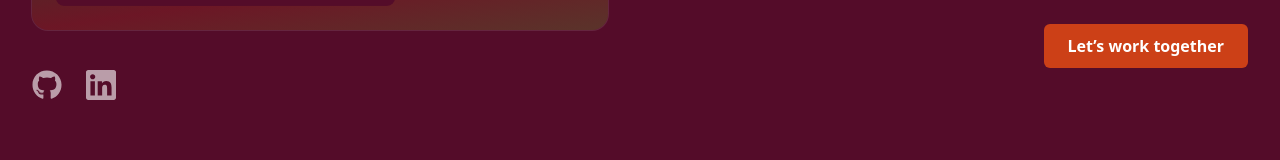
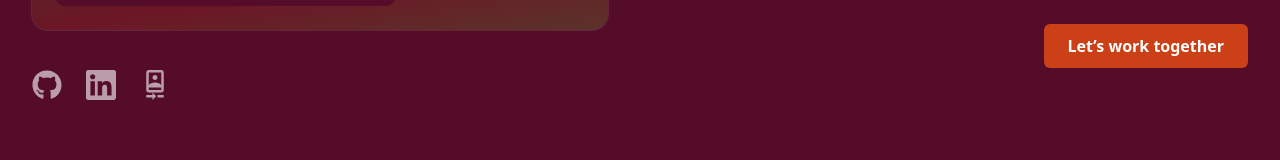
Before and after one commit to andle18/Portfolio, a React (Vite) app: page / in a window 1280 px wide. Shown: the part 3177-3337 px from the top of the page. Built offline with nearby package versions, Linux system fonts and the light colour scheme; no server answers.

Commit message:
Add analytics tracking to contact form

```diff
--- a/src/components/Contact.tsx
+++ b/src/components/Contact.tsx
@@ -2,7 +2,8 @@ import { FaGithub } from "react-icons/fa";
 import { SiLinkedin } from "react-icons/si";
 import { useState } from "react";
 import { collection, addDoc, serverTimestamp } from "firebase/firestore";
-import { db } from "../lib/firebase";
+import { db, trackEvent } from "../lib/firebase";
+import { MdOutlineCameraFront } from "react-icons/md";
 
 type FormState = {
   firstName: string;
@@ -67,10 +68,12 @@ export default function Contact() {
         email: "",
         message: "",
       });
+      void trackEvent("contact_form_submit", { status: "success" });
 
       setTimeout(() => setSuccess(false), 4000);
     } catch (error) {
       console.error("Error sending message:", error);
+      void trackEvent("contact_form_submit", { status: "error" });
       setSubmitError(
         "No se pudo enviar. Revisa tus reglas de Firestore o tu conexión.",
       );
@@ -129,6 +132,12 @@ export default function Contact() {
               href="https://github.com/andle18"
               target="_blank"
               rel="noopener noreferrer"
+              onClick={() =>
+                void trackEvent("social_click", {
+                  platform: "github",
+                  source: "contact_section",
+                })
+              }
               className="text-white/60 hover:text-white"
             >
               <FaGithub className="text-3xl" />
@@ -138,9 +147,29 @@ export default function Contact() {
               href="https://www.linkedin.com/in/andres-gomes-7426723a9/"
               target="_blank"
               rel="noopener noreferrer"
+              onClick={() =>
+                void trackEvent("social_click", {
+                  platform: "linkedin",
+                  source: "contact_section",
+                })
+              }
               className="text-white/60 hover:text-white"
             >
               <SiLinkedin className="text-3xl" />
+            </a>
+            <a
+              href="https://personalphotography.vercel.app/"
+              target="_blank"
+              rel="noopener noreferrer"
+              onClick={() =>
+                void trackEvent("social_click", {
+                  platform: "instagram",
+                  source: "contact_section",
+                })
+              }
+              className="text-white/60 hover:text-white"
+            >
+              <MdOutlineCameraFront className="text-3xl" />
             </a>
           </div>
         </div>
@@ -212,7 +241,6 @@ export default function Contact() {
             <div className="sm:col-span-2 flex justify-end">
               <button
                 type="submit"
-                onClick={handleSubmit}
                 disabled={loading}
                 className="rounded-md bg-accent px-6 py-2.5 font-semibold text-white hover:bg-accent/90 focus:outline-2 focus:outline-offset-2 focus:outline-accent disabled:opacity-50"
               >
```
